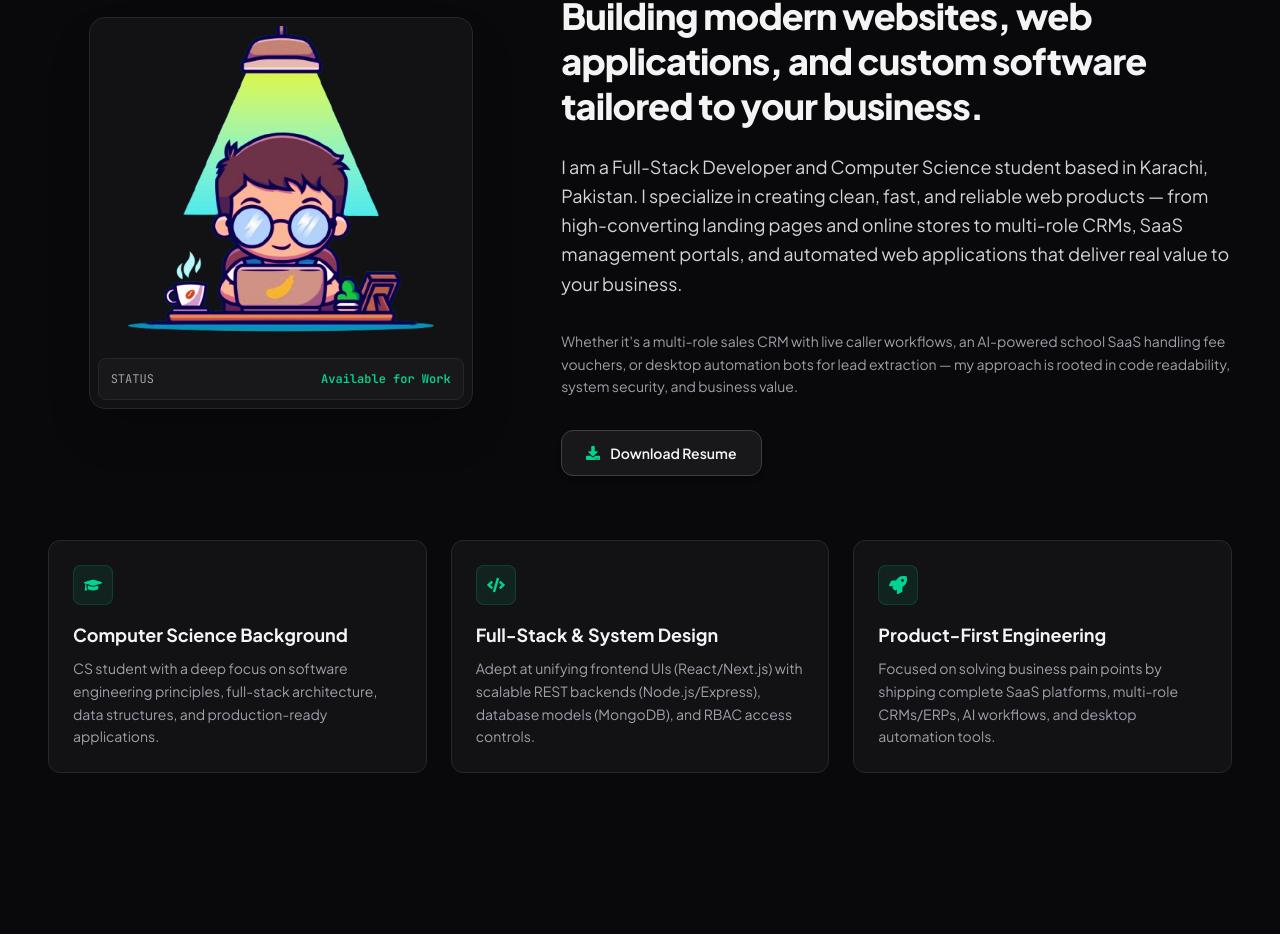
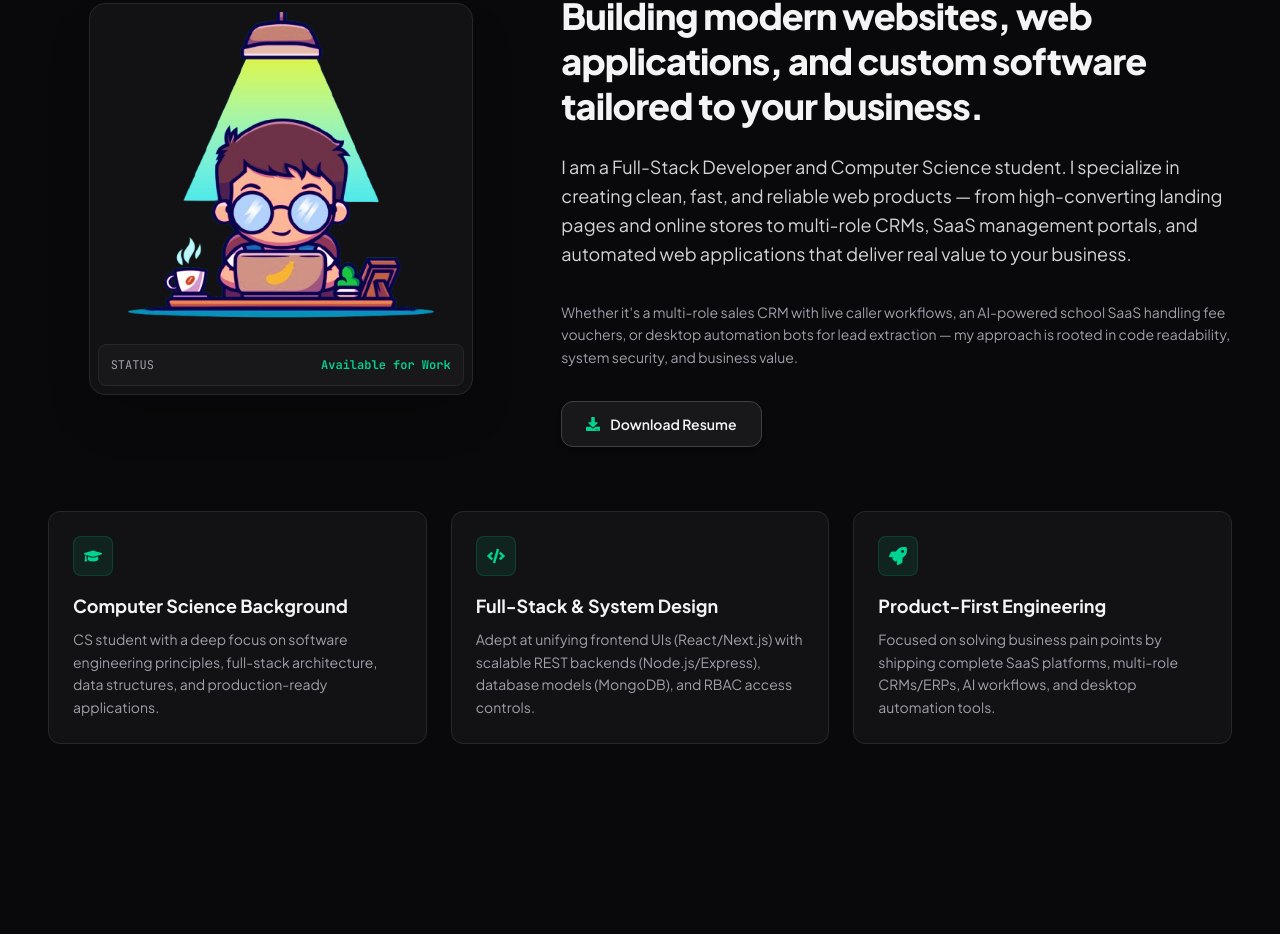
Before and after one commit to Saad0095/Saad-Portfolio, a React (Vite) app: page / in a window 1280 px wide. Shown: the part 1538-2472 px from the top of the page. Built offline with nearby package versions, Linux system fonts and the light colour scheme.

Commit message:
fixed about

```diff
--- a/src/components/About.tsx
+++ b/src/components/About.tsx
@@ -79,7 +79,7 @@ const About = () => {
               viewport={{ once: true }}
               className="text-zinc-300 leading-relaxed text-base sm:text-lg mb-8"
             >
-              I am a Full-Stack Developer and Computer Science student based in Karachi, Pakistan. I specialize in creating clean, fast, and reliable web products — from high-converting landing pages and online stores to multi-role CRMs, SaaS management portals, and automated web applications that deliver real value to your business.
+              I am a Full-Stack Developer and Computer Science student. I specialize in creating clean, fast, and reliable web products — from high-converting landing pages and online stores to multi-role CRMs, SaaS management portals, and automated web applications that deliver real value to your business.
             </motion.p>
 
             <motion.p
```
